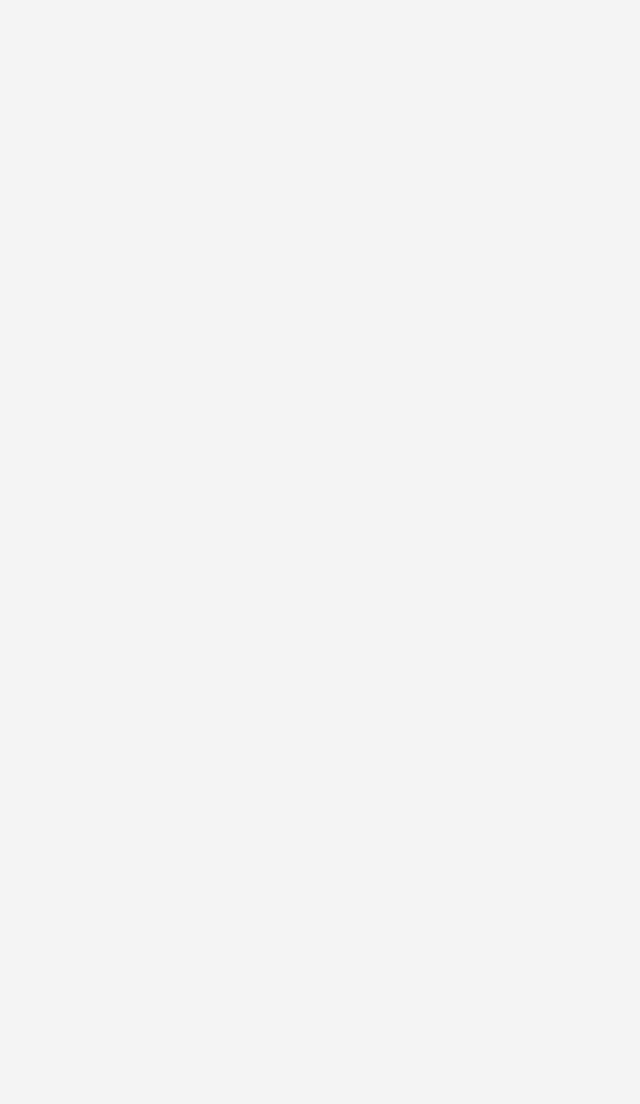
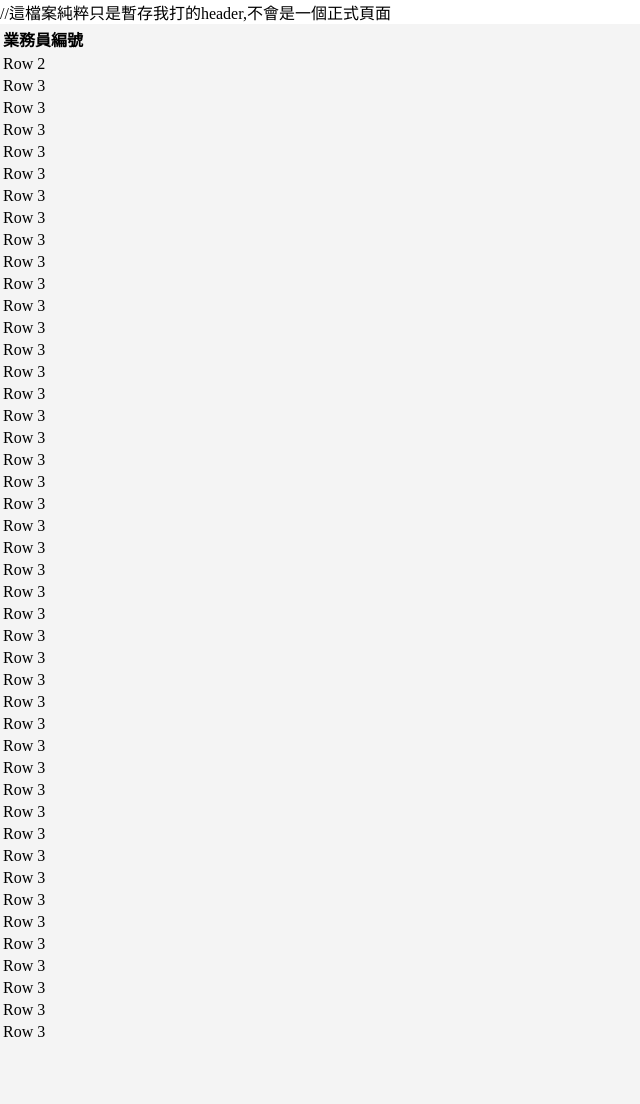
Before and after one commit to ijustwanthighergrade/1112_SE_FinalProject_group2, a Django app: page /seller_page/ in a window 1280 px wide; the page is wider, and only the part inside the window is pictured. Before the commit the part shown is empty. Shown: that part, without its empty margins (0-640 px from the left). Before the commit the page ends 1080 px from the top of that part, so only its background shows below. Run offline with Django 4.2, Linux system fonts and the light colour scheme.

Commit message:
更新readme.md

```diff
--- a/Dashboard/templates/seller.html
+++ b/Dashboard/templates/seller.html
@@ -9,7 +9,150 @@
     <link href="{% static "css/seller.css" %}" rel="stylesheet">
 </head>
 <body>
+    {% include 'header.html' %}
     <div class="container">
+        <div class="container_select">
+            <table class="seller_select">
+                <tr>
+                <th>業務員編號</th>
+                </tr>
+                <tr>
+                <td>Row 2</td>
+                </tr>
+                <tr>
+                <td>Row 3</td>
+                </tr>
+                <tr>
+                <td>Row 3</td>
+                </tr>
+                <tr>
+                <td>Row 3</td>
+                </tr>
+                <tr>
+                <td>Row 3</td>
+                </tr>
+                <tr>
+                <td>Row 3</td>
+                </tr>
+                <tr>
+                <td>Row 3</td>
+                </tr>
+                <tr>
+                <td>Row 3</td>
+                </tr>
+                <tr>
+                <td>Row 3</td>
+                </tr>
+                <tr>
+                <td>Row 3</td>
+                </tr>
+                <tr>
+                <td>Row 3</td>
+                </tr>
+                <tr>
+                <td>Row 3</td>
+                </tr>
+                <tr>
+                <td>Row 3</td>
+                </tr>
+                <tr>
+                <td>Row 3</td>
+                </tr>
+                <tr>
+                <td>Row 3</td>
+                </tr>
+                <tr>
+                <td>Row 3</td>
+                </tr>
+                <tr>
+                <td>Row 3</td>
+                </tr>
+                <tr>
+                <td>Row 3</td>
+                </tr>
+                <tr>
+                <td>Row 3</td>
+                </tr>
+                <tr>
+                <td>Row 3</td>
+                </tr>
+                <tr>
+                <td>Row 3</td>
+                </tr>
+                <tr>
+                <td>Row 3</td>
+                </tr>
+                <tr>
+                <td>Row 3</td>
+                </tr>
+                <tr>
+                <td>Row 3</td>
+                </tr>
+                <tr>
+                <td>Row 3</td>
+                </tr>
+                <tr>
+                <td>Row 3</td>
+                </tr>
+                <tr>
+                <td>Row 3</td>
+                </tr>
+                <tr>
+                <td>Row 3</td>
+                </tr>
+                <tr>
+                <td>Row 3</td>
+                </tr>
+                <tr>
+                <td>Row 3</td>
+                </tr>
+                <tr>
+                <td>Row 3</td>
+                </tr>
+                <tr>
+                <td>Row 3</td>
+                </tr>
+                <tr>
+                <td>Row 3</td>
+                </tr>
+                <tr>
+                <td>Row 3</td>
+                </tr>
+                <tr>
+                <td>Row 3</td>
+                </tr>
+                <tr>
+                <td>Row 3</td>
+                </tr>
+                <tr>
+                <td>Row 3</td>
+                </tr>
+                <tr>
+                <td>Row 3</td>
+                </tr>
+                <tr>
+                <td>Row 3</td>
+                </tr>
+                <tr>
+                <td>Row 3</td>
+                </tr>
+                <tr>
+                <td>Row 3</td>
+                </tr>
+                <tr>
+                <td>Row 3</td>
+                </tr>
+                <tr>
+                <td>Row 3</td>
+                </tr>
+                <tr>
+                <td>Row 3</td>
+                </tr>
+                <tr>
+                <td>Row 3</td>
+                </tr>
+              </table>
+        </div>
 
     </div>
 </body>
```
